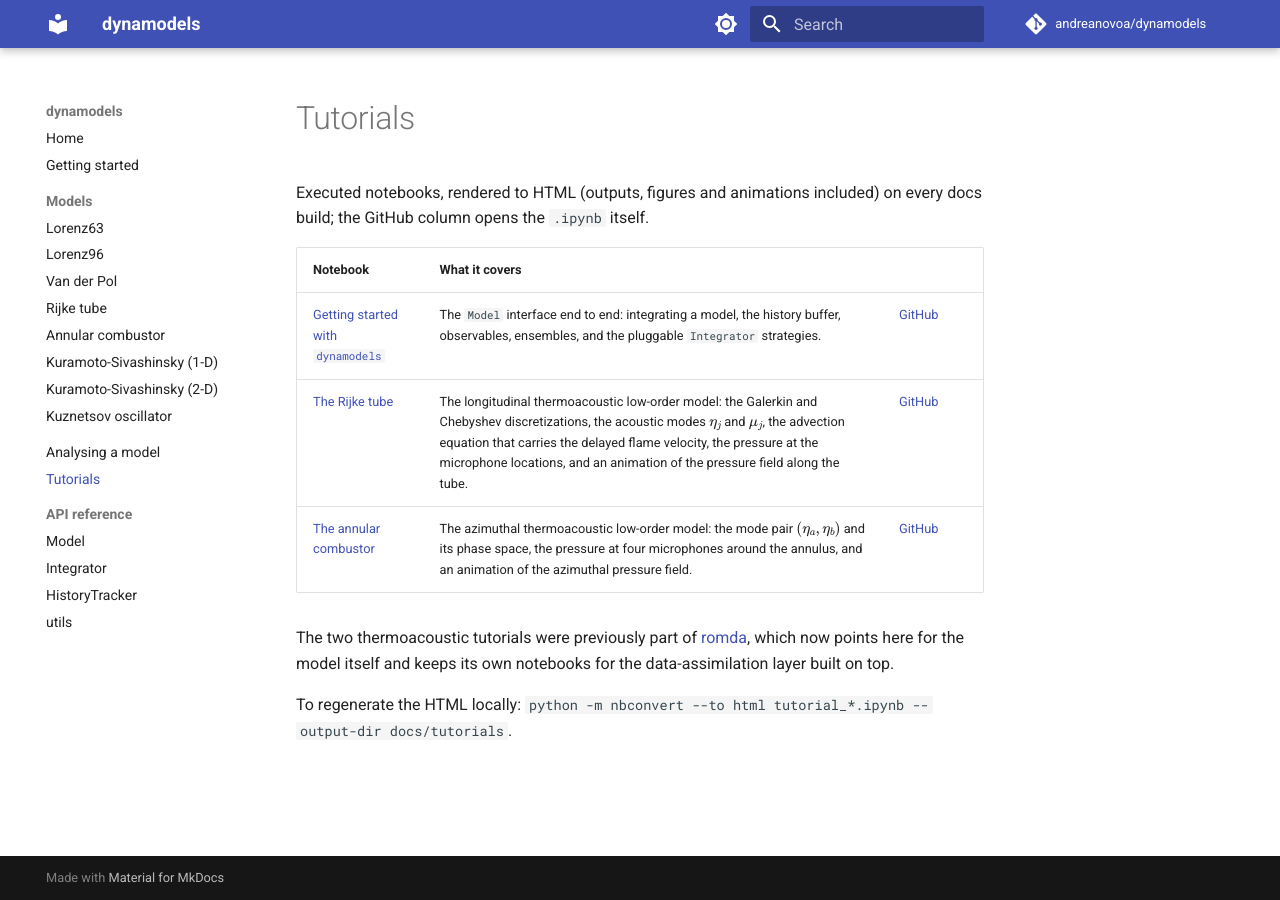
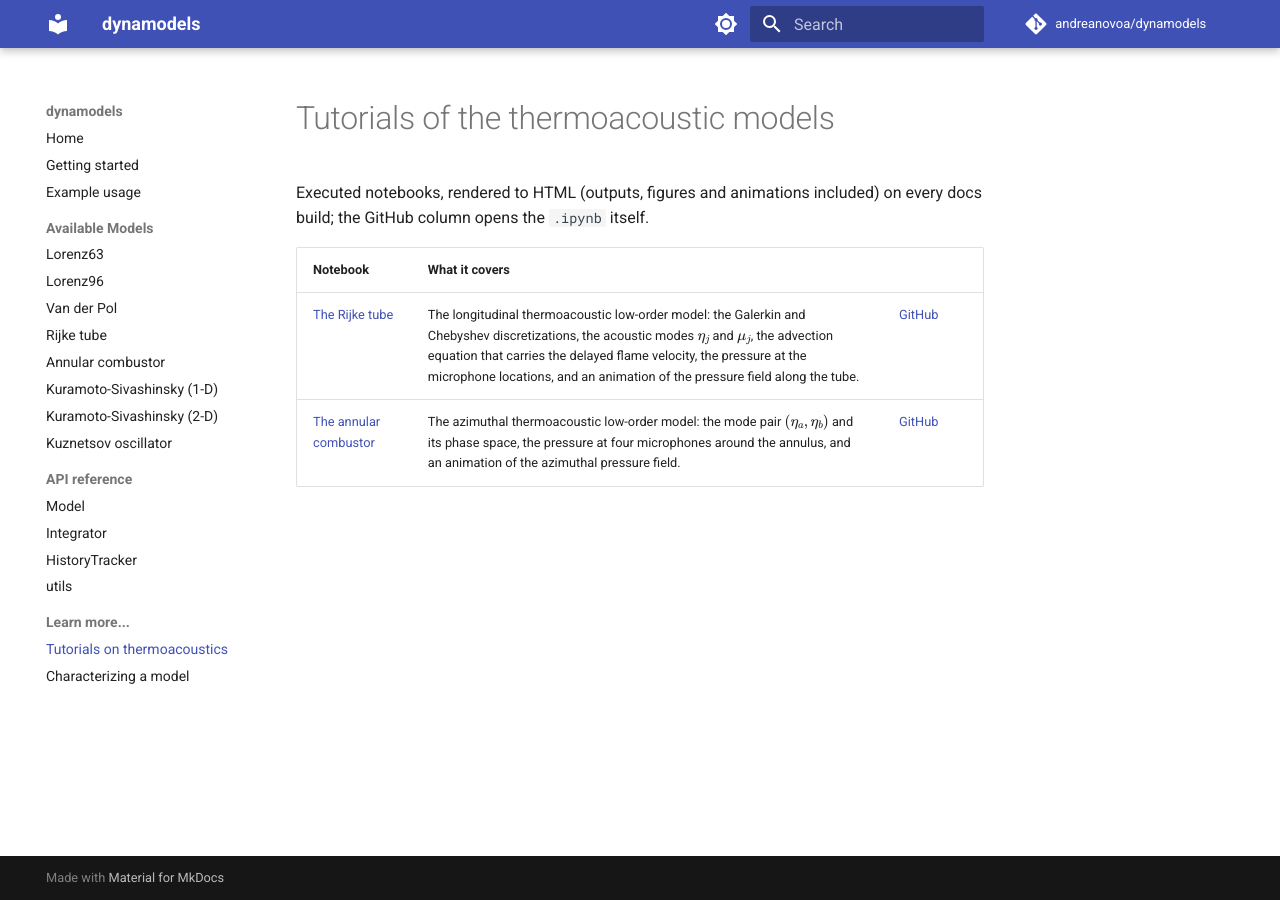
Before and after one commit to andreanovoa/dynamodels, an MkDocs documentation site: the page built from docs/tutorials.md, in a window 1280 px wide. Built offline with MkDocs 1.6.1 and Material for MkDocs 9.7.7, drawn with Linux system fonts in a browser that asks for light colours; comment, search, counter and statistics services are not loaded.

```diff
--- a/docs/tutorials.md
+++ b/docs/tutorials.md
@@ -1,17 +1,13 @@
-# Tutorials
+# Tutorials of the thermoacoustic models
 
 Executed notebooks, rendered to HTML (outputs, figures and animations included)
 on every docs build; the GitHub column opens the `.ipynb` itself.
 
 | Notebook | What it covers | |
 | --- | --- | --- |
-| [Getting started with `dynamodels`](tutorials/tutorial_dynamodels.html) | The `Model` interface end to end: integrating a model, the history buffer, observables, ensembles, and the pluggable `Integrator` strategies. | [GitHub](https://github.com/andreanovoa/dynamodels/blob/main/tutorial_dynamodels.ipynb) |
 | [The Rijke tube](tutorials/tutorial_rijke.html) | The longitudinal thermoacoustic low-order model: the Galerkin and Chebyshev discretizations, the acoustic modes $\eta_j$ and $\mu_j$, the advection equation that carries the delayed flame velocity, the pressure at the microphone locations, and an animation of the pressure field along the tube. | [GitHub](https://github.com/andreanovoa/dynamodels/blob/main/tutorial_rijke.ipynb) |
 | [The annular combustor](tutorials/tutorial_annular.html) | The azimuthal thermoacoustic low-order model: the mode pair $(\eta_a, \eta_b)$ and its phase space, the pressure at four microphones around the annulus, and an animation of the azimuthal pressure field. | [GitHub](https://github.com/andreanovoa/dynamodels/blob/main/tutorial_annular.ipynb) |
 
-The two thermoacoustic tutorials were previously part of
-[romda](https://github.com/andreanovoa/real-time-bias-aware-DA), which now
-points here for the model itself and keeps its own notebooks for the
-data-assimilation layer built on top.
 
-To regenerate the HTML locally: `python -m nbconvert --to html tutorial_*.ipynb --output-dir docs/tutorials`.
+<!--
+To regenerate the HTML locally: `python -m nbconvert --to html tutorial_*.ipynb --output-dir docs/tutorials`. -->
--- a/mkdocs.yml
+++ b/mkdocs.yml
@@ -53,7 +53,8 @@ plugins:
 nav:
   - Home: index.md
   - Getting started: getting-started.md
-  - Models:
+  - Example usage: tutorials/tutorial_dynamodels.html
+  - Available Models:
       - Lorenz63: models/lorenz63.md
       - Lorenz96: models/lorenz96.md
       - Van der Pol: models/van_der_pol.md
@@ -62,10 +63,11 @@ nav:
       - Kuramoto-Sivashinsky (1-D): models/ks.md
       - Kuramoto-Sivashinsky (2-D): models/ks2d.md
       - Kuznetsov oscillator: models/kuznetsov.md
-  - Analysing a model: analysis.md
-  - Tutorials: tutorials.md
   - API reference:
       - Model: api/model.md
       - Integrator: api/integrator.md
       - HistoryTracker: api/history.md
       - utils: api/utils.md
+  - Learn more...:
+      - Tutorials on thermoacoustics: tutorials.md
+      - Characterizing a model: analysis.md
```
Also changed, not shown: docs/index.md (+24 -15 lines), 1 other file.
